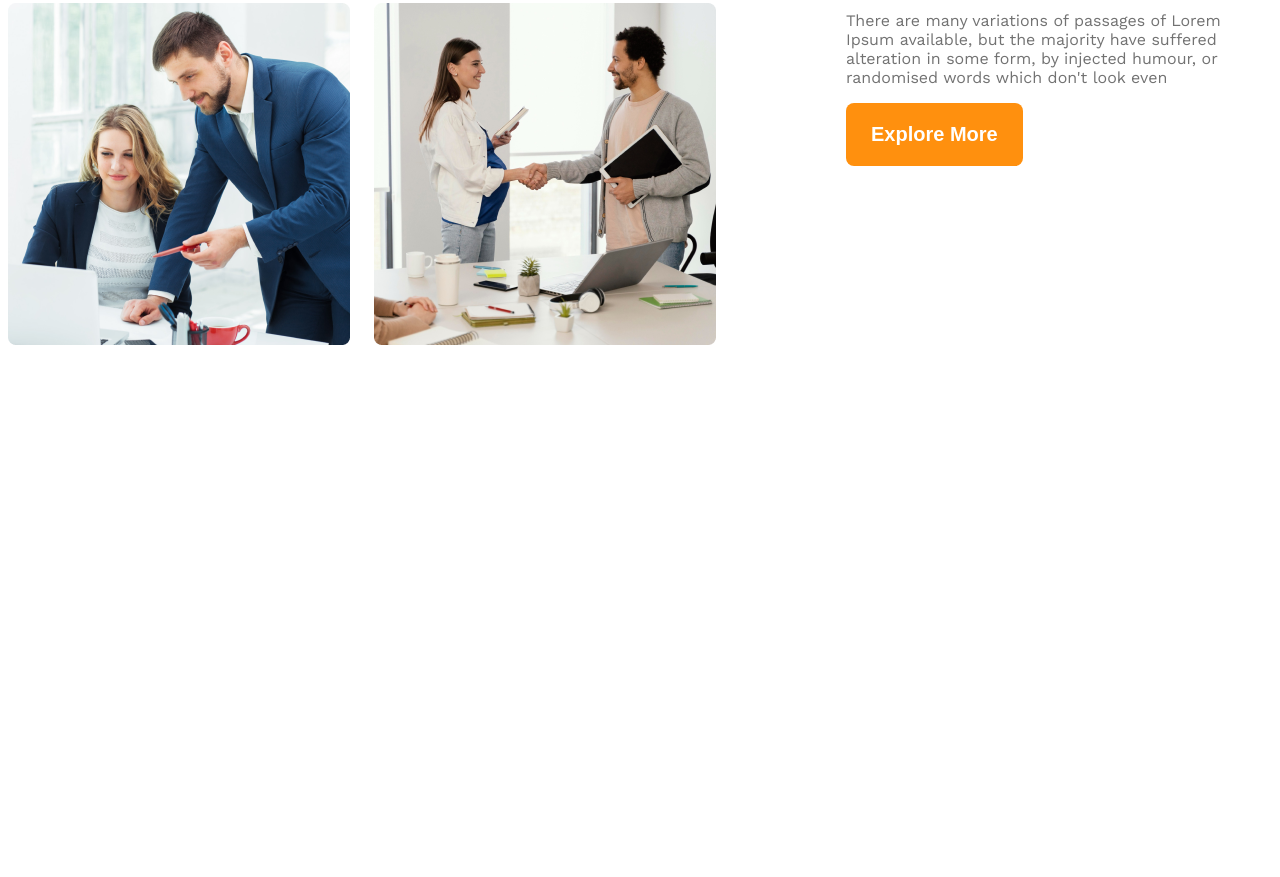
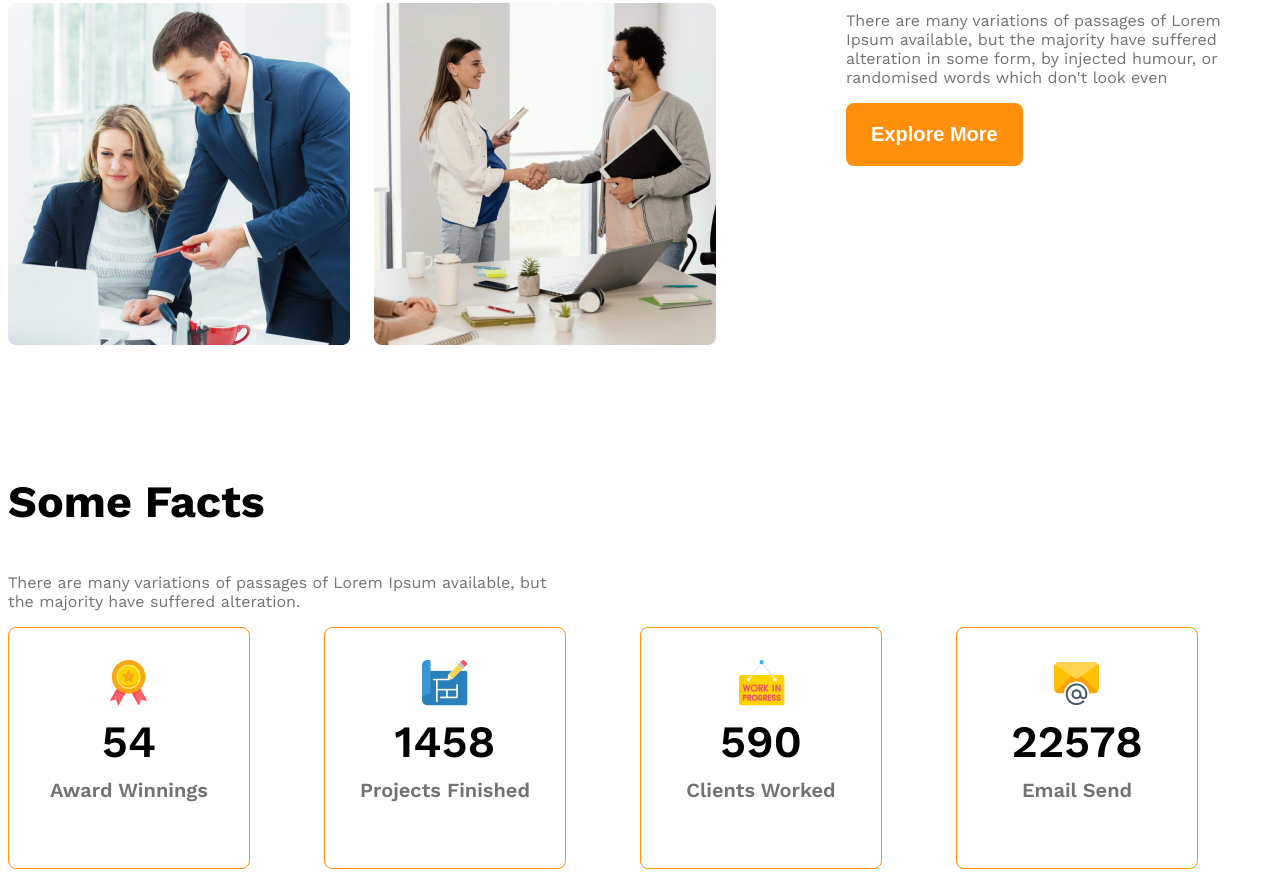
Before and after one commit to adilh-khan/g3-architects, a plain HTML site: page index.html in a window 1280 px wide. Shown: the part 1677-2554 px from the top of the page. Before the commit the page ends 2152 px from the top, so only its background shows below. Drawn offline with nearby package versions, Linux system fonts and the light colour scheme.

Commit message:
completed fact section

```diff
--- a/index.html
+++ b/index.html
@@ -44,7 +44,41 @@
             </div>
         </section>
         <!-- Facts -->
-         <section></section>
+         <section>
+            <h3 class="section-title">Some Facts</h3>
+            <p class="dark-03 fact-description">There are many variations of passages of Lorem Ipsum available, but the majority have suffered alteration.</p>
+            <div class="facts-container">
+                <!-- .fact-card*4>img.fact-icon+h4.fact-number+h5.fact-name -->
+                <div class="fact-card display-flex">
+                    <div>
+                        <img src="images/icons/ribon.png" alt="" class="fact-icon">
+                        <h4 class="fact-number">54</h4>
+                        <h5 class="fact-name dark-03">Award Winnings</h5>
+                    </div>
+                </div>
+                <div class="fact-card display-flex">
+                    <div>
+                        <img src="images/icons/projects.png" alt="" class="fact-icon">
+                        <h4 class="fact-number">1458</h4>
+                        <h5 class="fact-name dark-03">Projects Finished</h5>
+                    </div>
+                </div>
+                <div class="fact-card display-flex">
+                    <div>
+                        <img src="images/icons/customers.png" alt="" class="fact-icon">
+                        <h4 class="fact-number">590</h4>
+                        <h5 class="fact-name dark-03">Clients Worked</h5>
+                    </div>
+                </div>
+                <div class="fact-card display-flex">
+                    <div>
+                        <img src="images/icons/email.png" alt="" class="fact-icon">
+                        <h4 class="fact-number">22578</h4>
+                        <h5 class="fact-name dark-03">Email Send</h5>
+                    </div>
+                </div>
+            </div>
+         </section>
     </main>
     <footer></footer>
 </body>
--- a/style.css
+++ b/style.css
@@ -103,6 +103,35 @@ main > section {
     font-weight: 500;
 }
 
+/* Facts Style */
+.facts-container {
+    display: grid;
+    grid-template-columns: repeat(4, 1fr);
+}
+.fact-card {
+    width: 240px;
+    height: 240px;
+    border: 1px solid #FF900E;
+    border-radius: 8px;
+    justify-content: center;
+    align-items: center;
+    text-align: center;
+}
+.fact-number {
+    font-size: 2.8rem;
+    font-weight: 600;
+    margin-top: 5px;
+    margin-bottom: 10px;
+}
+.fact-name {
+    font-size: 1.25rem;
+    font-weight: 600;
+    margin-top: 10px;
+}
+.fact-description {
+    max-width: 540px;
+}
+
 
 
 /* Resoponsive Style */
```
